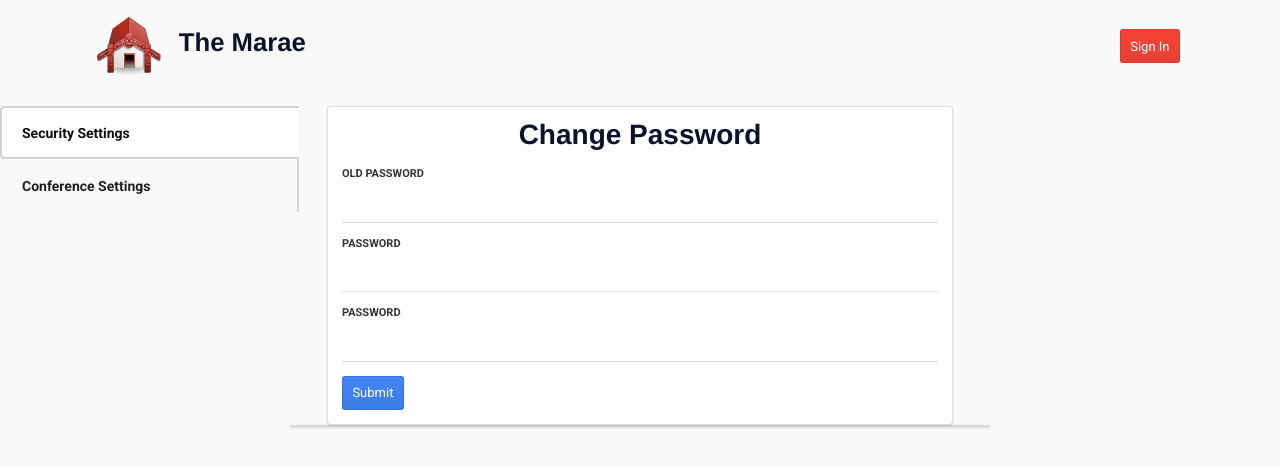
After one commit to stuartlogan82/conference-ui, a Flask app: template app/templates/auth/settings.html in a window 1280 px wide. The commit adds this page. Shown: the top 467 px of the page. Run offline with Flask 2, Linux system fonts and the light colour scheme; the template is opened without the code that fills it, so the values that code supplies are empty, except form fields; form fields are guessed from the names that the template uses; parts of the project's set-up code (start-up, migrations or seed data) failed here and were passed over; some libraries are stand-ins or nearby versions.

Commit message:
created settings pages/forms

```diff
--- a/app/templates/auth/login.html
+++ b/app/templates/auth/login.html
@@ -1,5 +1,5 @@
 {% extends "base.html" %}
-{% block title %}Conference UI - Login{% endblock %}
+{% block title %}The Marae - Login{% endblock %}
 
 {% block page_content %}
 <div class="ui segment">
--- /dev/null
+++ b/app/templates/auth/settings.html
@@ -0,0 +1,76 @@
+{% extends "base.html" %}
+{% block title %}The Marae - Settings{% endblock %}
+{% block content %}
+{{ super() }}
+<div class="ui grid" id="settings">
+
+    <div class="four wide column">
+        <div class="ui vertical fluid tabular menu">
+            <a v-for="(tab, id) in tabs" :key="id" :id="'tab-' + id" :class=" { active:id == currentTab }" class="item" @click="currentTab = id">
+            {% raw %}{{tab}}{% endraw %}
+            </a>
+
+        </div>
+    </div>
+    <div class="eight wide stretched column">
+        <div v-if="currentTab == 0" class="ui segment">
+            <h1 class="ui center aligned header">Change Password</h1>
+            <form class="ui form" method="POST">
+                {{ password_form.hidden_tag() }}
+                <div class="field">
+                    {{ password_form.old_password.label }} {{ password_form.old_password() }}
+                </div>
+                <div class="field">
+                    {{ password_form.password.label }} {{ password_form.password() }}
+                </div>
+                <div class="field">
+                    {{ password_form.password2.label }} {{ password_form.password2() }}
+                </div>
+                {{ password_form.submit(class='ui primary button') }}
+            </form>
+        </div>
+        <div v-if="currentTab == 1" class="ui segment">
+            <h1 class="ui center aligned header">Conference Settings</h1>
+            <form class="ui form" method="POST">
+                {{ conference_form.hidden_tag() }}
+                <div class="field">
+                    {{ conference_form.twilio_sid.label }} {{ conference_form.twilio_sid(value=current_user.verify_twilio_account_sid(current_user.twilio_account_sid_hash)) }}
+                </div>
+                <div class="field">
+                    {{ conference_form.twilio_token.label }} {{ conference_form.twilio_token() }}
+                </div>
+                <div class="field">
+                    {{ conference_form.twilio_phone.label }} {{ conference_form.twilio_phone() }}
+                </div>
+                {{ conference_form.submit(class='ui primary button') }}
+            </form>
+        </div>
+    </div>
+</div>
+
+{% endblock %}
+{% block scripts %}
+{{ super() }}
+<script src="https://unpkg.com/vue"></script>
+<script src="https://unpkg.com/axios/dist/axios.min.js"></script>
+<script>
+    var app = new Vue({
+        el: '#settings',
+        data: {
+            tabs: ['Security Settings', 'Conference Settings'],
+            currentTab: 0,
+        },
+        methods: {
+            setActive: function () {
+                var self = this;
+                axios.post('/resend_authy')
+                    .then(function (response) {
+                        vm.message = response.message;
+                    })
+
+            }
+        }
+    })
+
+</script>
+{% endblock %}
--- a/app/templates/auth/verify.html
+++ b/app/templates/auth/verify.html
@@ -4,6 +4,7 @@
 {% block page_content %}
 <div class="ui segment" id="confirm">
     <h1 class="ui header">Enter Confirmation Code</h1>
+    <p>You're nearly there! We just need to make sure you are who you say you are. Please enter your authentication token below</p>
     <form class="ui form" method="POST">
         {{ form.hidden_tag() }}
         <div class="field">
--- a/app/templates/base.html
+++ b/app/templates/base.html
@@ -14,7 +14,7 @@
     {% endblock %}
 </head>
 <body>
-    <div class="ui container large top secondary menu">
+    <div class="ui stackable container large top secondary menu" id="nav">
         <div class="header item">
             <a class="ui large header" href="{{ url_for('main.index') }}">
             <img src="{{ url_for('static', filename='marae.png') }}" />
@@ -23,7 +23,7 @@
         <div class="right menu">
             {% if current_user.is_authenticated %}
             <div class="item"><a class="ui small header"><i class="users icon"></i>My Conferences</a></div>
-            <div class="item"><a class="ui small header"><i class="cog icon"></i>Settings</a></div>
+            <div class="item"><a class="ui small header" href="{{ url_for('auth.settings') }}"><i class="cog icon"></i>Settings</a></div>
             <div class="item">
                 <div>
                     <a class="ui red button" href="{{ url_for('auth.logout') }}">Sign Out</a>
@@ -41,25 +41,50 @@
         </div>
     </div>
      {% block content %}
-    <!-- <div class="ui text container"> -->
+    <div class="ui text container">
         {% for message in get_flashed_messages() %}
-        <div class="ui floating warning message text container">
+        <div class="ui floating warning message">
             <i class="close icon"></i>
             {{ message }}
         </div>
-    <!-- </div> -->
-        {% endfor %}
+         {% endfor %}
+    </div>
+     {% endblock %}
     <div class="ui text container">
         <div class="ui segments">
         {% block page_content %}{% endblock %}
         </div>
     </div>
-    {% endblock %}
+
     {% block scripts %}
     <!-- {{ moment.include_moment() }} -->
     <script src="https://code.jquery.com/jquery-3.1.1.min.js" integrity="sha256-hVVnYaiADRTO2PzUGmuLJr8BLUSjGIZsDYGmIJLv2b8="
     crossorigin="anonymous"></script>
     <script src="{{ url_for('static', filename='semantic/dist/semantic.min.js') }}"></script>
+    <script src="https://unpkg.com/vue"></script>
+    <script src="https://unpkg.com/axios/dist/axios.min.js"></script>
+    <script>
+        var nav = new Vue({
+            el: '#nav',
+            data: {
+                rotate: false,
+                navItems: ['conference', 'settings']
+            },
+            methods: {
+                startRotate: function(){
+                    console.log(event);
+                    console.log("ID >>>")
+                    console.log(event.target.childNodes['0'])
+                    event.target.childNodes['0'].className += " loading";
+                },
+                stopRotate: function () {
+                    console.log(event);
+                    event.target.childNodes['0'].className -= " loading";
+                }
+            }
+        })
+
+    </script>
     <script>
         $('.message .close')
                 .on('click', function () {
```
Also changed, not shown: app/auth/forms.py (+10 -0 lines), app/auth/views.py (+20 -5 lines), app/static/base.css (deleted, +0 -9 lines), app/templates/auth/unconfirmed.html (+5 -3 lines).
